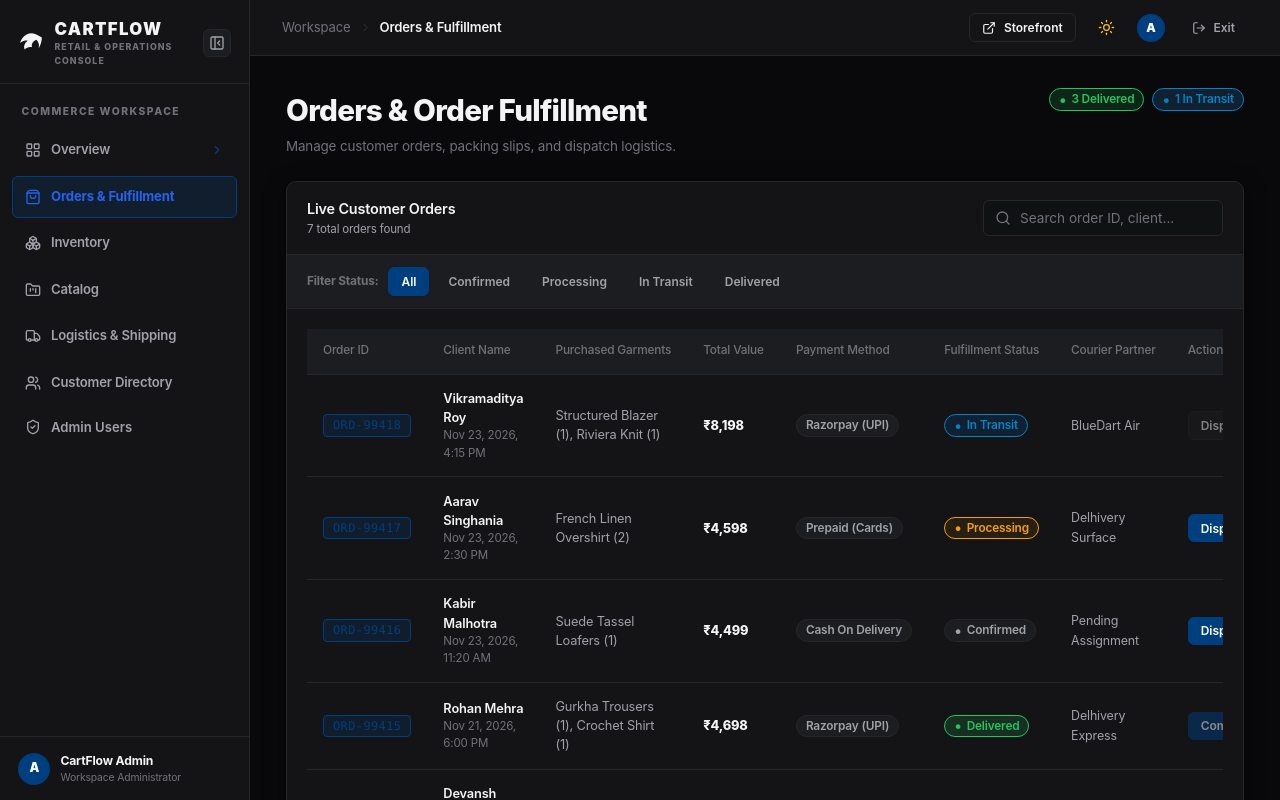
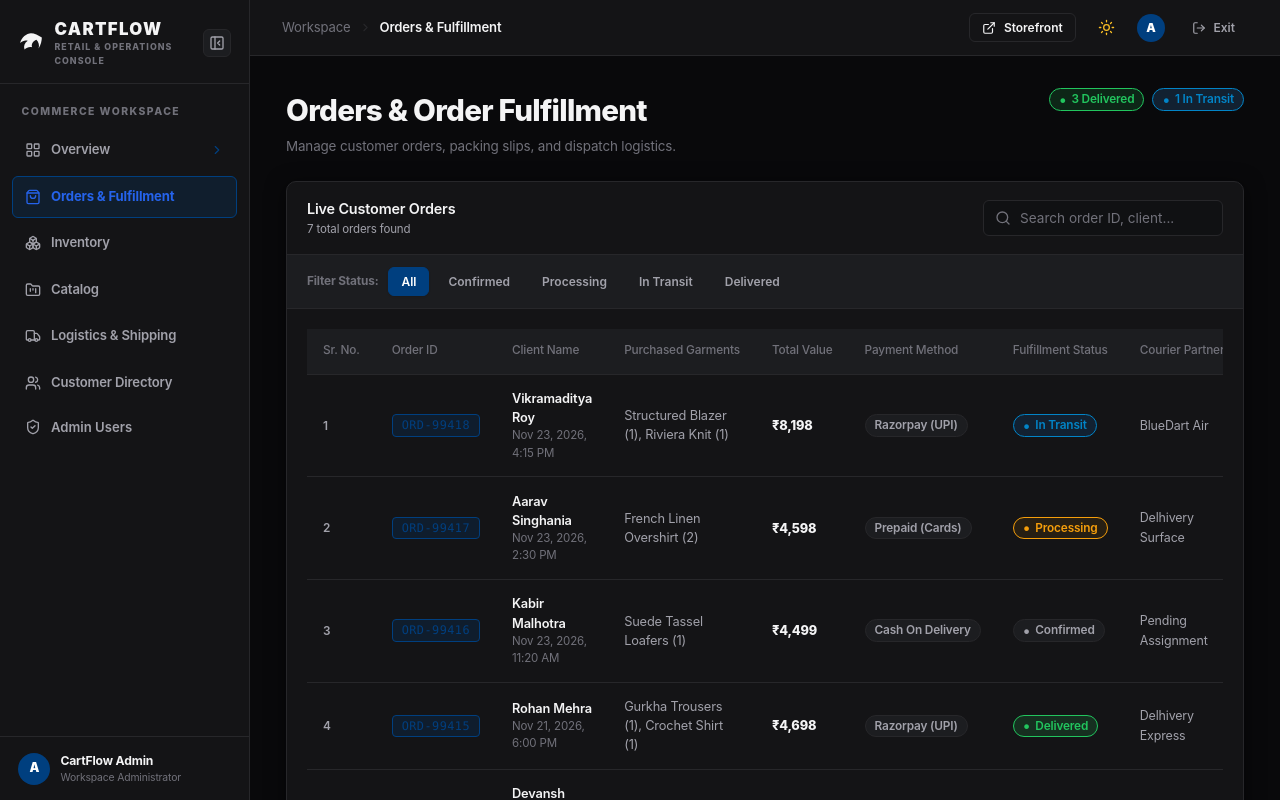
Before and after one commit to ER-DipanshuSaini/cart_flow-advance_ecom, a React (Vite) app in the folder frontend/cart_flow_fe/: page /admin/orders in a window 1280 px wide. Built offline with nearby package versions, Linux system fonts and the light colour scheme.

Commit message:
sr no. added to all admin table

```diff
--- a/frontend/cart_flow_fe/src/pages/admin/AdminCatalogFormPage.jsx
+++ b/frontend/cart_flow_fe/src/pages/admin/AdminCatalogFormPage.jsx
@@ -602,6 +602,16 @@ export default function AdminCatalogFormPage() {
               }}
               columns={[
                 {
+                  key: 'srNo',
+                  label: 'Sr. No.',
+                  width: '74px',
+                  render: (_, __, rowIndex) => (
+                    <span className="cf-admin-inv-sub" style={{ fontWeight: 600 }}>
+                      {(currentPage - 1) * pageSize + rowIndex + 1}
+                    </span>
+                  ),
+                },
+                {
                   key: 'sku',
                   label: 'SKU',
                   render: (val) => <Badge variant="mono">{val}</Badge>,
--- a/frontend/cart_flow_fe/src/pages/admin/AdminCustomerDetailPage.jsx
+++ b/frontend/cart_flow_fe/src/pages/admin/AdminCustomerDetailPage.jsx
@@ -297,6 +297,16 @@ export default function AdminCustomerDetailPage() {
   };
 
   const orderColumns = [
+    {
+      key: 'srNo',
+      label: 'Sr. No.',
+      width: '74px',
+      render: (_, __, rowIndex) => (
+        <span className="cf-admin-inv-sub" style={{ fontWeight: 600 }}>
+          {(ordersPage - 1) * ordersPageSize + rowIndex + 1}
+        </span>
+      ),
+    },
     {
       key: 'id',
       label: 'Order ID',
--- a/frontend/cart_flow_fe/src/pages/admin/AdminCustomersPage.jsx
+++ b/frontend/cart_flow_fe/src/pages/admin/AdminCustomersPage.jsx
@@ -83,6 +83,16 @@ export default function AdminCustomersPage() {
   }, [filteredCustomers, currentPage, pageSize]);
 
   const columns = [
+    {
+      key: 'srNo',
+      label: 'Sr. No.',
+      width: '74px',
+      render: (_, __, rowIndex) => (
+        <span className="cf-admin-inv-sub" style={{ fontWeight: 600 }}>
+          {(currentPage - 1) * pageSize + rowIndex + 1}
+        </span>
+      ),
+    },
     {
       key: 'id',
       label: 'Customer ID',
--- a/frontend/cart_flow_fe/src/pages/admin/AdminInventoryPage.jsx
+++ b/frontend/cart_flow_fe/src/pages/admin/AdminInventoryPage.jsx
@@ -116,6 +116,16 @@ export default function AdminInventoryPage() {
   }, [filteredProducts, currentPage, pageSize]);
 
   const columns = [
+    {
+      key: 'srNo',
+      label: 'Sr. No.',
+      width: '74px',
+      render: (_, __, rowIndex) => (
+        <span className="cf-admin-inv-sub" style={{ fontWeight: 600 }}>
+          {(currentPage - 1) * pageSize + rowIndex + 1}
+        </span>
+      ),
+    },
     {
       key: 'sku',
       label: 'SKU',
--- a/frontend/cart_flow_fe/src/pages/admin/AdminLogisticsPage.jsx
+++ b/frontend/cart_flow_fe/src/pages/admin/AdminLogisticsPage.jsx
@@ -84,6 +84,16 @@ export default function AdminLogisticsPage() {
   };
 
   const columns = [
+    {
+      key: 'srNo',
+      label: 'Sr. No.',
+      width: '74px',
+      render: (_, __, rowIndex) => (
+        <span className="cf-admin-inv-sub" style={{ fontWeight: 600 }}>
+          {(currentPage - 1) * pageSize + rowIndex + 1}
+        </span>
+      ),
+    },
     {
       key: 'waybill',
       label: 'Air Waybill (AWB)',
--- a/frontend/cart_flow_fe/src/pages/admin/AdminOrdersPage.jsx
+++ b/frontend/cart_flow_fe/src/pages/admin/AdminOrdersPage.jsx
@@ -110,6 +110,16 @@ export default function AdminOrdersPage() {
   };
 
   const columns = [
+    {
+      key: 'srNo',
+      label: 'Sr. No.',
+      width: '74px',
+      render: (_, __, rowIndex) => (
+        <span className="cf-admin-inv-sub" style={{ fontWeight: 600 }}>
+          {(currentPage - 1) * pageSize + rowIndex + 1}
+        </span>
+      ),
+    },
     {
       key: 'id',
       label: 'Order ID',
--- a/frontend/cart_flow_fe/src/pages/admin/AdminProductFormPage.jsx
+++ b/frontend/cart_flow_fe/src/pages/admin/AdminProductFormPage.jsx
@@ -1820,6 +1820,16 @@ export default function AdminProductFormPage() {
                   keyField="id"
                   data={productOrders.slice((ordersPage - 1) * 4, ordersPage * 4)}
                   columns={[
+                    {
+                      key: 'srNo',
+                      label: 'Sr. No.',
+                      width: '74px',
+                      render: (_, __, rowIndex) => (
+                        <span className="cf-admin-inv-sub" style={{ fontWeight: 600 }}>
+                          {(ordersPage - 1) * 4 + rowIndex + 1}
+                        </span>
+                      ),
+                    },
                     { key: 'id', label: 'Order ID', render: (v) => <Badge variant="mono">{v}</Badge> },
                     { key: 'customer', label: 'Customer' },
                     { key: 'variant', label: 'Variant' },
```
